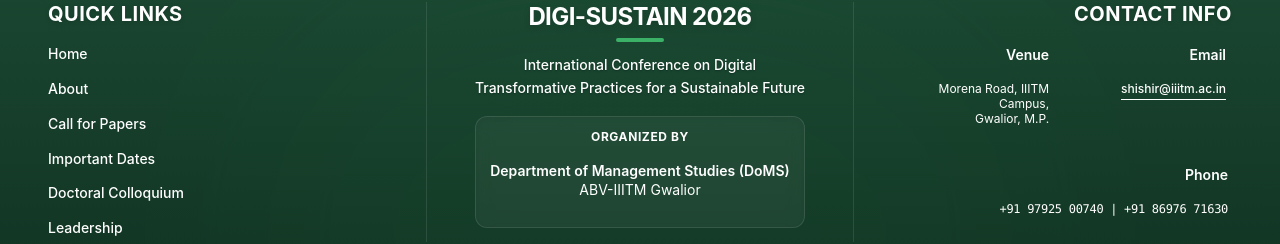
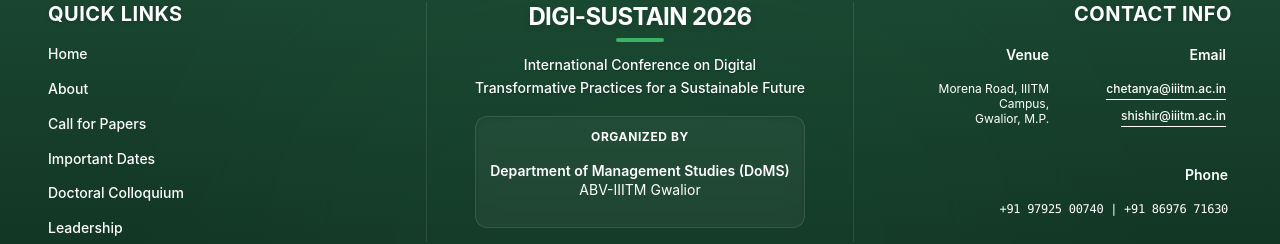
Before and after one commit to SK8-infi/digi-sustain-2026, a React (Vite) app: page / in a window 1280 px wide. Shown: the part 2810-3054 px from the top of the page. Built offline with nearby package versions, Linux system fonts and the light colour scheme.

Commit message:
added email

```diff
--- a/src/components/layout/Footer.jsx
+++ b/src/components/layout/Footer.jsx
@@ -69,12 +69,20 @@
                             {/* Email - Top Right in Grid */}
                             <div className="col-span-1 flex flex-col items-end p-1.5">
                                 <p className="!text-white font-semibold mb-0.5 text-sm transition-colors w-full text-right">Email</p>
+                                <div className="flex flex-col items-end gap-2">
+                                    <a
+                                        href="mailto:chetanya@iiitm.ac.in"
+                                        className="!text-white hover:underline transition-colors text-xs font-medium border-b border-white pb-0.5 text-right break-all"
+                                    >
+                                        chetanya@iiitm.ac.in
+                                    </a>
                                     <a
                                         href={`mailto:${contactPerson.email}`}
                                         className="!text-white hover:underline transition-colors text-xs font-medium border-b border-white pb-0.5 text-right break-all"
                                     >
                                         {contactPerson.email}
                                     </a>
+                                </div>
                             </div>
 
                             {/* Phone - Bottom Full Width */}
```
Lines whose indentation alone changed are shown as unchanged.
